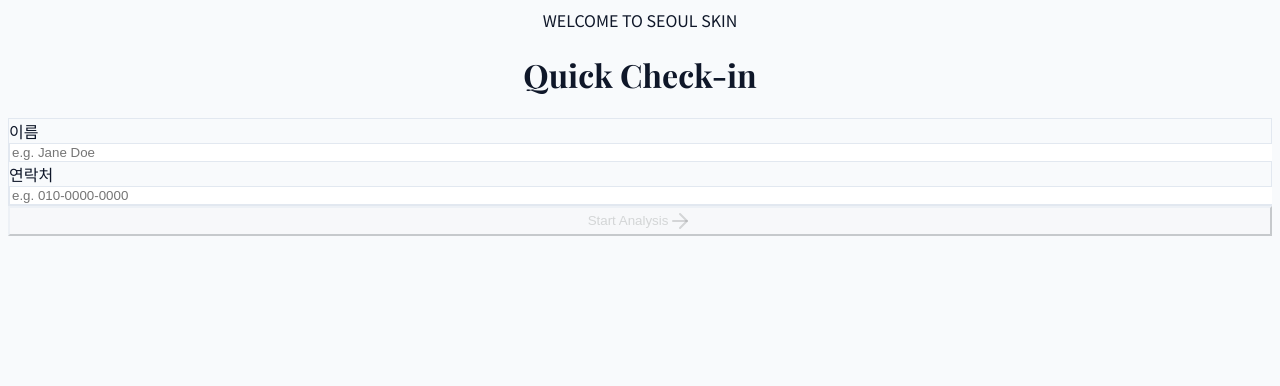
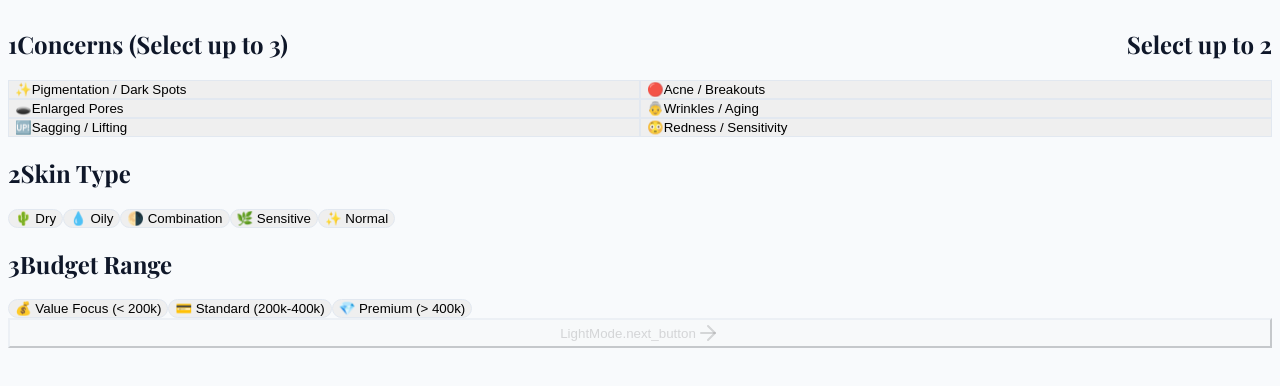
Before and after one commit to joyp30/csdermahomepage-skinanalysislight, a Next.js app: page /en in a window 1280 px wide. Shown: the top 386 px of the page. Built offline with nearby package versions, Linux system fonts and the light colour scheme.

Commit message:
Feat: Remove Check-in Step (Start at Survey)

```diff
--- a/src/app/[locale]/page.tsx
+++ b/src/app/[locale]/page.tsx
@@ -6,10 +6,8 @@
 import { Button } from '@/components/ui/button';
 import { cn } from '@/lib/utils';
 import { getLightRecommendation, LightAnswers, RecommendationResult } from '@/lib/logic/light-mode';
-import { createLead } from './(light)/consult/light/actions';
 import { useTranslations, useLocale } from 'next-intl';
 import { Label } from '@/components/ui/label';
-import { Input } from '@/components/ui/input';
 
 // ----------------------------------------------------------------------
 // Constants & Types
@@ -105,7 +103,7 @@
 
 // Progress Bar
 const ProgressBar = ({ step }: { step: LightStep }) => {
-  const steps = ['checkin', 'survey', 'deep_dive', 'result'];
+  const steps = ['survey', 'deep_dive', 'result'];
   const currentIndex = steps.indexOf(step === 'analyzing' ? 'deep_dive' : step);
   const progress = Math.max(5, ((currentIndex + 1) / steps.length) * 100);
 
@@ -126,13 +124,11 @@
 // ----------------------------------------------------------------------
 
 export default function Home() {
-  const [step, setStep] = useState<LightStep>('checkin');
+  const [step, setStep] = useState<LightStep>('survey');
   const t = useTranslations('LightMode');
   const locale = useLocale();
 
-  const [data, setData] = useState<LightAnswers & { name: string, phone: string, budget: string }>({
-    name: '',
-    phone: '',
+  const [data, setData] = useState<LightAnswers>({
     concerns: [],
     skinType: '',
     budget: '',
@@ -141,12 +137,7 @@
   const [result, setResult] = useState<RecommendationResult | null>(null);
 
   const handleNext = async () => {
-    if (step === 'checkin') {
-      if (data.name && data.phone) {
-        await createLead({ name: data.name, phone: data.phone });
-        setStep('survey');
-      }
-    } else if (step === 'survey') {
+    if (step === 'survey') {
       if (data.concerns.includes('pigmentation') || data.concerns.includes('acne') ||
         data.concerns.includes('wrinkles') || data.concerns.includes('sagging')) {
         setStep('deep_dive');
@@ -224,51 +215,6 @@
             {step !== 'checkin' && step !== 'result' && <ProgressBar step={step} />}
 
             <AnimatePresence mode="wait">
-
-              {/* STEP 1: CHECK-IN */}
-              {step === 'checkin' && (
-                <motion.div
-                  key="checkin"
-                  initial={{ opacity: 0, y: 20 }}
-                  animate={{ opacity: 1, y: 0 }}
-                  exit={{ opacity: 0, y: -20 }}
-                  className="space-y-8"
-                >
-                  <div className="space-y-4 text-center lg:text-left">
-                    <span className="text-indigo-600 font-bold uppercase tracking-widest text-xs font-sans">Welcome to Seoul Skin</span>
-                    <h1 className="text-4xl lg:text-6xl font-medium text-slate-900 tracking-tight font-serif">{t('title')}</h1>
-                  </div>
-
-                  <div className="space-y-5 bg-white/50 backdrop-blur-lg p-8 rounded-3xl border border-white/60 shadow-xl">
-                    <div className="space-y-2">
-                      <Label className="text-slate-500 font-medium ml-1">이름</Label>
-                      <Input
-                        placeholder={t('name_placeholder')}
-                        value={data.name}
-                        onChange={(e) => setData({ ...data, name: e.target.value })}
-                        className="h-16 text-xl bg-white/80 border-slate-200 focus:border-indigo-500 focus:ring-indigo-500/20 rounded-2xl"
-                      />
-                    </div>
-                    <div className="space-y-2">
-                      <Label className="text-slate-500 font-medium ml-1">연락처</Label>
-                      <Input
-                        placeholder={t('phone_placeholder')}
-                        value={data.phone}
-                        onChange={(e) => setData({ ...data, phone: e.target.value })}
-                        className="h-16 text-xl bg-white/80 border-slate-200 focus:border-indigo-500 focus:ring-indigo-500/20 rounded-2xl"
-                      />
-                    </div>
-                  </div>
-
-                  <Button
-                    className="w-full h-16 text-xl font-bold rounded-2xl bg-slate-900 hover:bg-slate-800 shadow-xl hover:shadow-2xl transition-all hover:scale-[1.01]"
-                    onClick={handleNext}
-                    disabled={!data.name || !data.phone}
-                  >
-                    {t('start_button')} <ArrowRight className="ml-2 w-6 h-6" />
-                  </Button>
-                </motion.div>
-              )}
 
               {/* STEP 2: SURVEY */}
               {step === 'survey' && (
```
